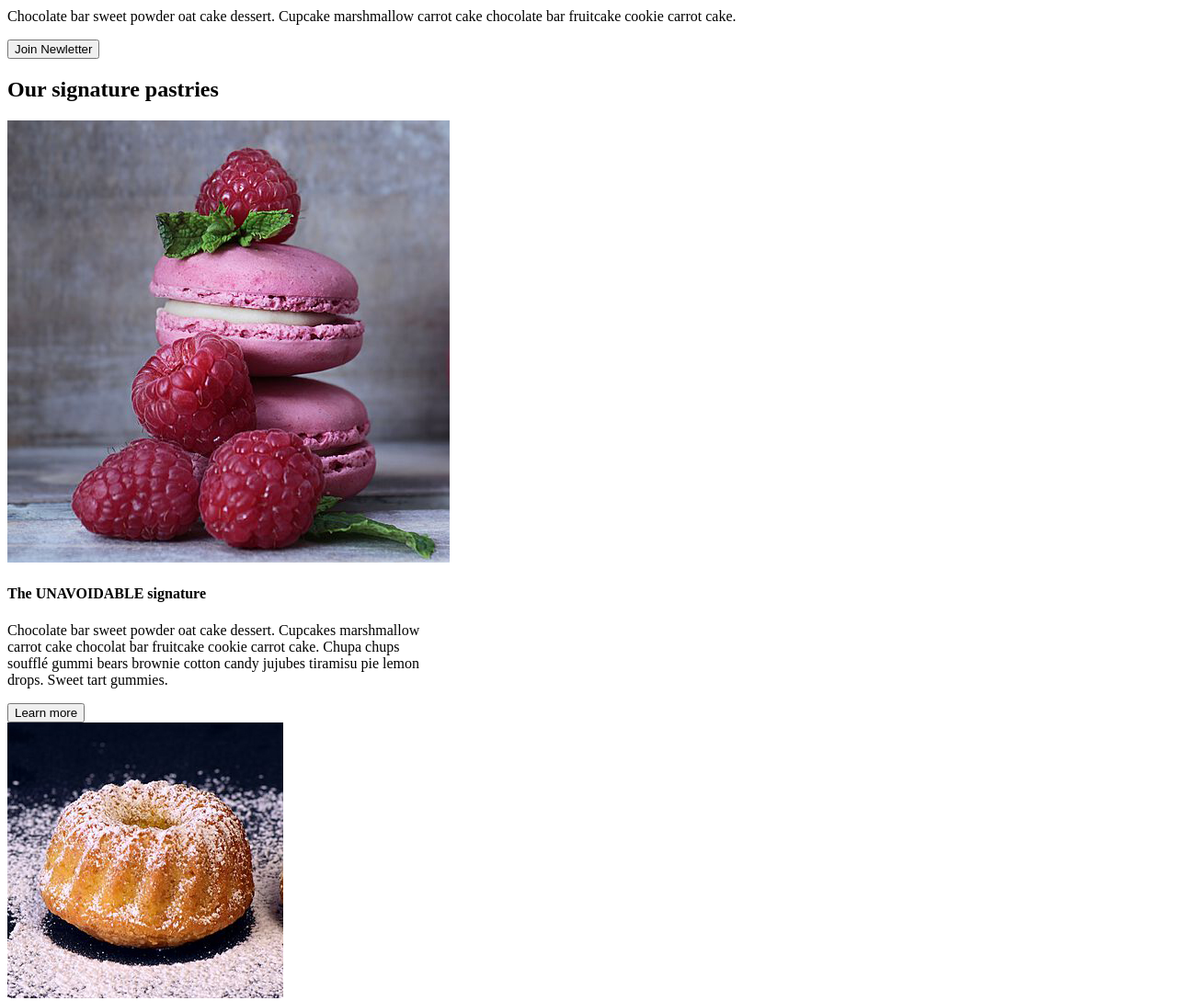
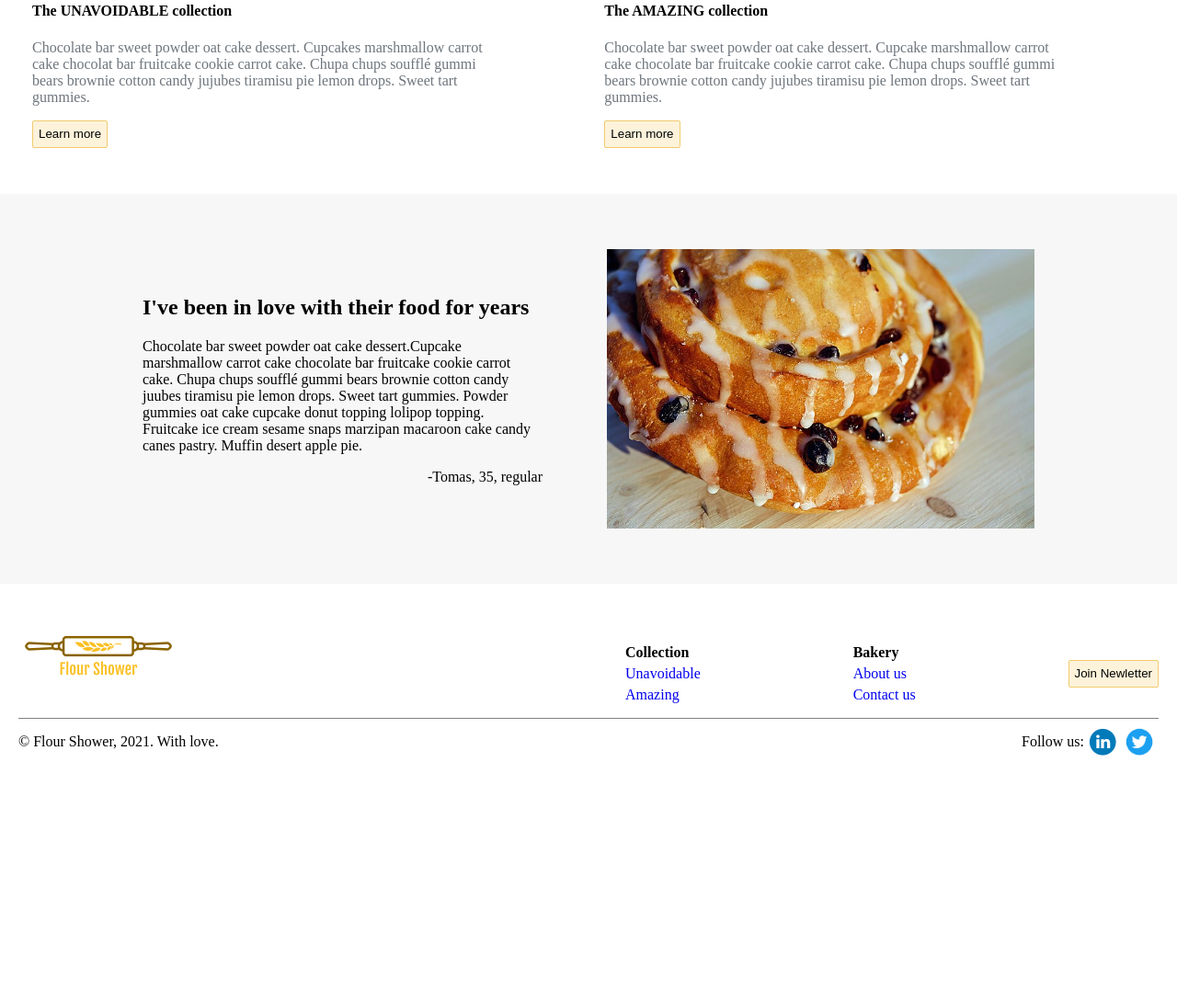
Before and after one commit to LilyMJ/LilyMJ.github.io, a plain HTML site: page index.html in a window 1280 px wide. Shown: the part 1098-2187 px from the top of the page at 92% size. After the commit the page ends 1950 px from the top, so only its background shows below. Drawn offline with Linux system fonts and the light colour scheme.

Commit message:
flour-version-propre

```diff
--- a/index.html
+++ b/index.html
@@ -10,11 +10,11 @@
     <!--header-->
       <header>
         <img src="images/logo.png" alt="logo flour shower"/>
-        <div class="contacts">
+        <div class="header-links">
             <ol>
-                <li class="contacts"><a href="#">About</a>
+                <li class="about"><a href="#">About</a>
                 </li>
-                <li class="contacts"><a href="#">Contact</a>
+                <li class="contact"><a href="#">Contact</a>
                 </li>
             </ol>
         </div>
@@ -28,75 +28,89 @@
           <h1>Grab a cuppa, you are in good hands</h1>
           <h2>Flour shower is delighted to have you there. Browse through our pages to discover our pastries or to contact us! </h2>
         </div>
-        <div class="texte-and-image">
+      <div class="white-background-block">
+        <div class="texte-of-article">
+          <div class="text">
           <h4>15 years of experience</h4>
-          <p>More than a decade of experience at your disposal, to enchant your sweet <br>
-             moments. Our team and our premises have grown, our know-how has been<br>
+          <p>More than a decade of experience at your disposal, to enchant your sweet
+             moments. Our team and our premises have grown, our know-how has been
              refined, but our values have remained the same!</p>
           <h4>Current offers</h4>
-          <p>Drop by one our shops to meet us and to take advantage of our current<br>
+          <p>Drop by one our shops to meet us and to take advantage of our current
              offers!</p>
           <h4>Rockstar Baker Classes</h4>
-          <p>Because sharing our passion is important to us, we have recently opened<br>
-              baking classes. Don't hesitate to contact us to register, places are (very)<br>
+          <p>Because sharing our passion is important to us, we have recently opened
+              baking classes. Don't hesitate to contact us to register, places are (very)
               limited and go (very) fast!</p>
-          <img src="images/cream.jpg" alt="man decorates cake with cream"/>
+          </div>
+          <img class= "cakes-with-cream"src="images/cream.jpg" alt="man decorates cake with cream"/>
         </div>
     </article>
+    </div>
 
     <!--bloc newsletter-->
         <div class="bloc-newsletter">
           <p>Chocolate bar sweet powder oat cake dessert. Cupcake marshmallow carrot cake chocolate bar fruitcake cookie carrot cake.</p>
           <div class="button-newsletter">
-           <input type="button" value="Join Newletter">
+           <input class="button-newsletter" type="button" value="Join Newletter">
           </div>
         </div>
 
     <!--section-->
+      <div class="white-background-block">
+        <h2 class="titre-presentation-pastries">Our signature pastries</h2>
         <section class="presentation-pastries">
-          <h2>Our signature pastries</h2>
          <div class="maccaron-presentation">
             <img src="images/square_macarons.jpg" alt="zoom on pink maccaron"/>
-            <h4>The UNAVOIDABLE signature</h4>
-            <p>Chocolate bar sweet powder oat cake dessert. Cupcakes marshmallow<br>
-                carrot cake chocolat bar fruitcake cookie carrot cake. Chupa chups<br>
-                soufflé gummi bears brownie cotton candy jujubes tiramisu pie lemon<br>
+            <h4>The UNAVOIDABLE collection</h4>
+            <p>Chocolate bar sweet powder oat cake dessert. Cupcakes marshmallow carrot
+              cake chocolat bar fruitcake cookie carrot cake. Chupa chups
+                soufflé gummi bears brownie cotton candy jujubes tiramisu pie lemon
                 drops. Sweet tart gummies.</p>
-            <input class="learn-more" type="button" value="Learn more">
+            <input class="button-learn-more" type="button" value="Learn more">
           </div>
-          <div>
+          <div class="round-pastrie-presentation">
             <img src="images/square_round-pastries.jpg" alt="zoom on round pastrie"/>
             <h4>The AMAZING collection</h4>
-            <p>Chocolate bar sweet powder oat cake dessert. Cupcake marshmallow<br>
-              carrot cake chocolate bar fruitcake cookie carrot cake. Chupa chups<br>
-              soufflé gummi bears brownie cotton candy jujubes tiramisu pie lemon<br>
+            <p>Chocolate bar sweet powder oat cake dessert. Cupcake marshmallow
+              carrot cake chocolate bar fruitcake cookie carrot cake. Chupa chups
+              soufflé gummi bears brownie cotton candy jujubes tiramisu pie lemon
               drops. Sweet tart gummies.</p>
-            <input class="learn-more" type="button" value="Learn more">
+            <input class="button-learn-more" type="button" value="Learn more">
+          </div>
         </div>
         </section>
       <!--section-->
+      <div class="blue-block-feedback">
         <section class="feedback">
+          <div class="text-feedback">
           <h2>I've been in love with their food for years</h2>
-          <p>Chocolate bar sweet powder oat cake dessert.Cupcake<br>
-             marshmallow carrot cake chocolate bar fruitcake cookie carrot cake.<br>
-             Chupa chups soufflé gummi bears brownie cotton candy juubes<br>
-             tiramisu pie lemon drops. Sweet tart gummies. Powder gummies oat<br>
-             cake cupcake donut topping lolipop topping. Fruitcake ice cream<br>
-             sesame snaps marzipan macaroon cake candy canes pastry. Muffin<br>
+          <p>Chocolate bar sweet powder oat cake dessert.Cupcake
+             marshmallow carrot cake chocolate bar fruitcake cookie carrot cake.
+             Chupa chups soufflé gummi bears brownie cotton candy juubes
+             tiramisu pie lemon drops. Sweet tart gummies. Powder gummies oat
+             cake cupcake donut topping lolipop topping. Fruitcake ice cream
+             sesame snaps marzipan macaroon cake candy canes pastry. Muffin
              desert apple pie.</p>
           <p class="signature">-Tomas, 35, regular</p>
+          </div>
 
-          <img src="images/oven-noodle.jpg" alt="pastrie with raisin and icing"/>
+          <img class="icing-pastrie" src="images/oven-noodle.jpg" alt="pastrie with raisin and icing"/>
         </section>
+      </div>
     </main>
     <!--footer-->
     <footer>
-    <!--vavigation-->
+
+    <!--navigation-->
       <div class="links-in-footer">
+        <div class="logo-in-footer">
           <img src="images/logo.png" alt="logo flour shower"/>
+        </div>
+        <div class="links-and-button-in-footer">
           <nav class="collections-links">
-          <p>Collection</p>
             <ul>
+              <li class="nav-title">Collection</li>
               <li class="collection"><a href="#">Unavoidable</a>
               </li>
               <li class="collection"><a href="#">Amazing</a>
@@ -104,30 +118,31 @@
             </ul>
           </nav>
           <nav class="link-in-bakery">
-          <p>Bakery</p>
             <ul>
+              <li class="nav-title">Bakery</li>
               <li class="bakery"><a href="#">About us</a>
               </li>
               <li class="bakery"><a href="#">Contact us</a>
               </li>
             </ul>
           </nav>
-        <div class="button-newsletter">
-          <input type="button" value="Join Newletter">
+          <input class="button-newsletter" type="button" value="Join Newletter">
         </div>
       </div>
+
       <div class="copyright-social-network">
         <p class="copyright">&copy; Flour Shower, 2021. With love.</p>
         <div class="social-network">
           <p>Follow us:</p>
-          <button class="linkedin">
+          <a href="#" class="linkedin">
             <img src="images/logo-linkedin.png" alt="logo-linkedin">
-          </button>
-          <button class="twitter">
+          </a>
+          <a href="#" class="twitter">
             <img src="images/logo-twitter.png" alt="logo-twitter">
-          </button>
+          </a>
         </div>
+
+    </footer>
   </div>
-    </footer>
   </body>
 </html>
--- a/stylesheets/index.css
+++ b/stylesheets/index.css
@@ -0,0 +1,238 @@
+html, body
+{
+    margin: 0px;
+    padding: 0px;
+}
+
+/*
+* {
+    background: #000 !important;
+    color: #0f0 !important;
+    outline: solid #f00 1px !important;
+}
+*/
+
+header
+{
+    display: flex;
+    background-color: #284B63;
+    justify-content: space-between;
+}
+
+.header-links ol
+{
+    list-style: none;
+}
+.header-links ol > li, .header-links ol > li a {
+    display: inline-block;
+    color: white;
+    text-decoration: none;
+    padding: 0 10px 0 10px
+}
+
+.white-background-block
+{
+    margin-left: 35px;
+}
+.main-title
+{
+    display:flex;
+    flex-direction: column;
+    justify-content: center;
+    font-family: -apple-system, BlinkMacSystemFont, 'Segoe UI', Roboto, Oxygen, Ubuntu, Cantarell, 'Open Sans', 'Helvetica Neue', sans-serif;
+    font-size: 35px;
+    font-weight: bold;
+}
+
+h1
+{
+    font-size: 45px;
+    font-style: bold;
+    font-family: -apple-system, BlinkMacSystemFont, 'Segoe UI', Roboto, Oxygen, Ubuntu, Cantarell, 'Open Sans', 'Helvetica Neue', sans-serif;
+    display: flex;
+    justify-content: center;
+}
+
+.main-title h2
+{
+    display: flex;
+    justify-content: center;
+    font-size: 21px;
+    font-weight: bold;
+    font-family: -apple-system, BlinkMacSystemFont, 'Segoe UI', Roboto, Oxygen, Ubuntu, Cantarell, 'Open Sans', 'Helvetica Neue', sans-serif;
+}
+
+.texte-of-article
+{
+    display: flex;
+    justify-content: space-between;
+    padding:40px 0px 40px 0;
+}
+
+.texte-of-article p
+{
+    color: #6E757C
+}
+
+.texte-of-aticle h4
+{
+    font-family: roboto;
+}
+.text
+{
+    display: flex;
+    flex-direction: column;
+    margin: 0 80px 0 0;
+
+}
+
+.cakes-with-cream
+{
+    display: flex;
+    min-width: 50%;
+}
+
+.bloc-newsletter
+{
+    background-color: #F5F5F5;
+    display: flex;
+    align-items: center;
+    justify-content:space-around;
+    height: 100px;
+}
+
+.button-newsletter, .button-learn-more
+{
+    background-color: #FDF3DB;
+    border:1px solid #F2CB6C;
+    border-radius: 2px;
+    height: 30px;
+}
+
+.presentation-pastries
+{
+    display:flex;
+
+    margin-bottom: 50px;
+}
+
+.presentation-pastries p
+{
+    color: #6E757C;
+}
+
+.maccaron-presentation, .round-pastrie-presentation
+{
+    margin-right: 120px;
+}
+
+.icing-pastrie {
+    padding-right: 120px;
+}
+
+.text-feedback {
+    padding-left: 120px;
+    padding-right: 50px;
+}
+
+.round-pastrie-presentation img, .maccaron-presentation img
+{
+    height: 170px;
+    width: 170px;
+    border-radius: 85px;
+}
+
+.feedback
+{
+    display: flex;
+    justify-content: center;
+    align-items: center;
+}
+.feedback img
+{
+    box-sizing: border-box;
+    max-width: 50%;
+    padding:0 120px 0 20px;
+}
+
+.signature {
+    text-align: right;
+}
+
+.blue-block-feedback
+{
+    padding: 60px 35px 60px 35px;
+    background-color: #F5F5F5C4;
+}
+
+.links-in-footer
+{
+    display: flex;
+    justify-content: space-between;
+}
+
+.nav-title
+{
+    font-weight: bold;
+}
+
+footer
+{
+    margin: 50px 20px 20px 20px;
+}
+
+.copyright-social-network
+{
+    display: flex;
+    justify-content: space-between;
+
+    border-top:1px solid gray;
+}
+
+.social-network
+{
+    display: flex;
+    margin-right: 1px;
+}
+.linkedin img, .twitter img
+{
+    width: 32px;
+    height: 32px;
+    padding: 0 4px 0 4px;
+}
+
+.social-network a
+{
+    display: flex;
+    align-items: center;
+}
+
+.collections-links ul, .link-in-bakery ul
+{
+    list-style: none;
+    padding-left: 0;
+}
+
+.collections-links li:not(:last-child), .link-in-bakery li:not(:last-child)
+{
+    margin-bottom: 5px;
+}
+
+.collections-links a, .link-in-bakery a
+{
+    text-decoration: none;
+}
+.logo-in-footer
+{
+    min-width: 50%;
+}
+
+.links-and-button-in-footer {
+    display: flex;
+    justify-content: space-between;
+    align-items: center;
+    min-width: 50%;
+    box-sizing: border-box;
+    padding-left: 40px;
+
+}
```
Lines whose indentation alone changed are shown as unchanged.
